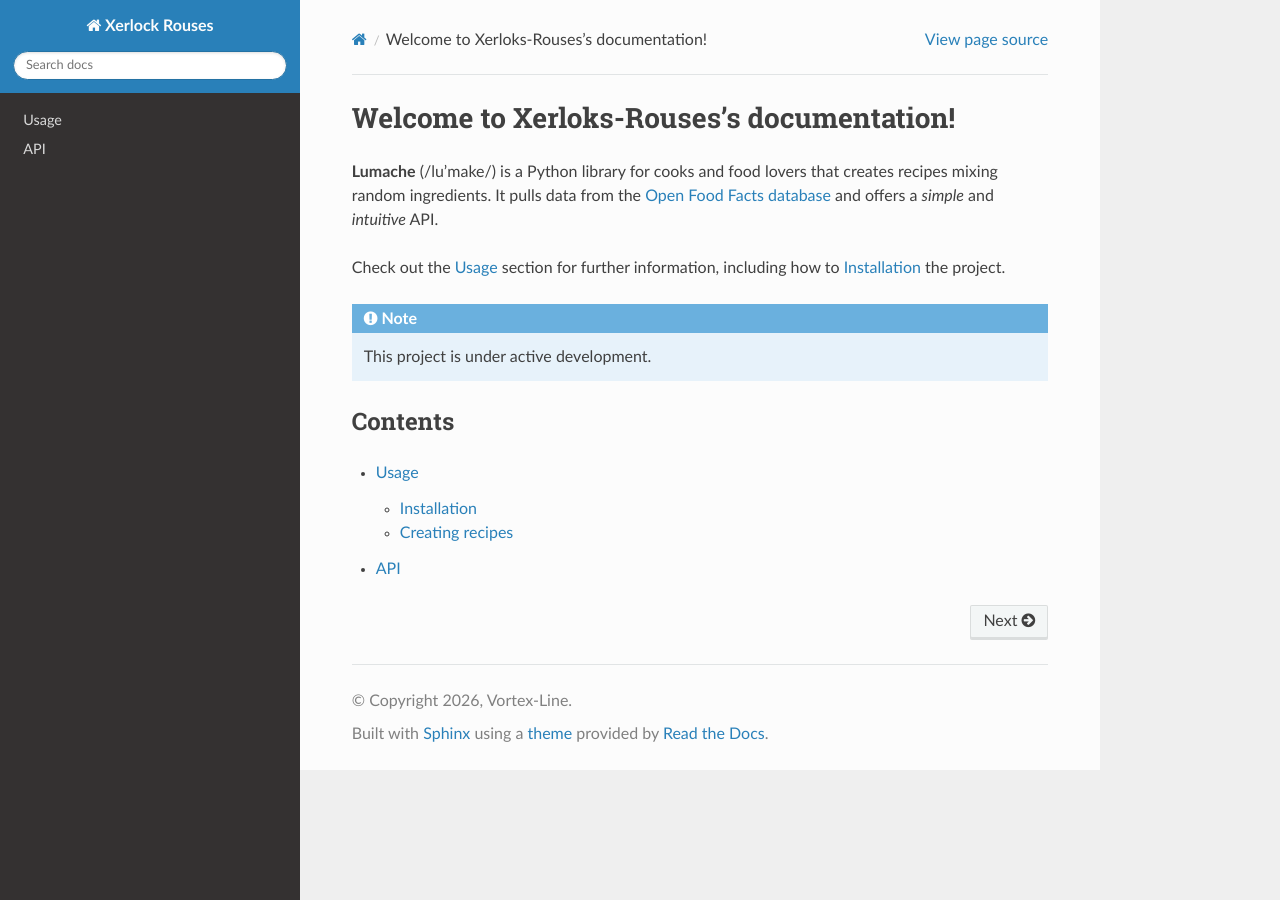
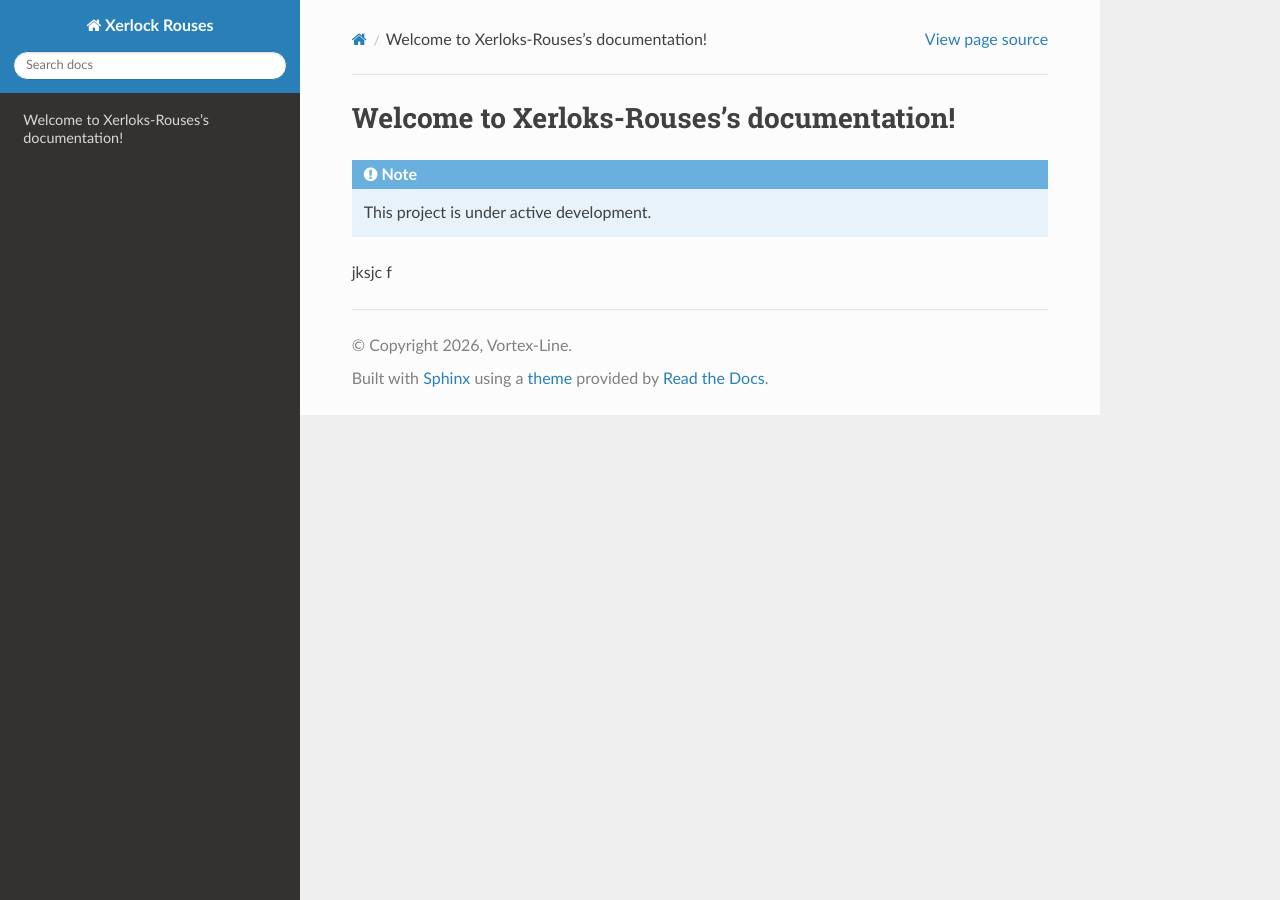
Before and after one commit to Vortex-Line/Xerloks-Rouses, a Sphinx documentation site: the page built from docs/source/index.rst, in a window 1280 px wide. Built offline with Sphinx 7.4.7 and the Read the Docs theme 3.1.0, drawn with Linux system fonts in a browser that asks for light colours.

Commit message:
Update index.rst

```diff
--- a/docs/source/index.rst
+++ b/docs/source/index.rst
@@ -1,22 +1,8 @@
 Welcome to Xerloks-Rouses's documentation!
 ===================================
 
-**Lumache** (/lu'make/) is a Python library for cooks and food lovers
-that creates recipes mixing random ingredients.
-It pulls data from the `Open Food Facts database <https://world.openfoodfacts.org/>`_
-and offers a *simple* and *intuitive* API.
-
-Check out the :doc:`usage` section for further information, including
-how to :ref:`installation` the project.
 
 .. note::
 
    This project is under active development.
-
-Contents
---------
-
-.. toctree::
-
-   usage
-   api
+jksjc f
```
